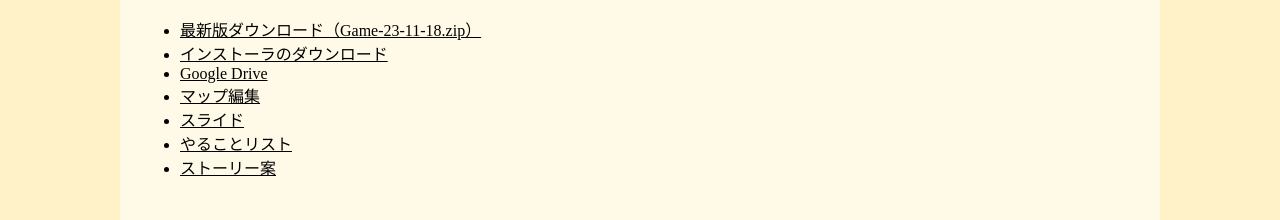
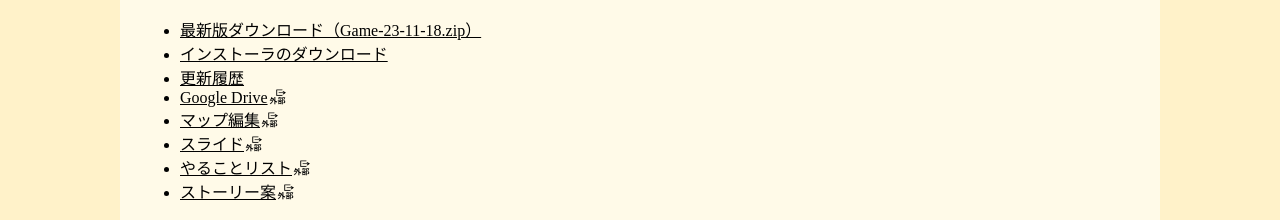
Before and after one commit to ShimaShima8293/GameWebsite, a plain HTML site: page index.html in a window 1280 px wide. Shown: the part 540-760 px from the top of the page. Drawn offline with Linux system fonts and the light colour scheme.

Commit message:
トップに更新履歴へのリンクを追加・外部サイト用の画像を追加

```diff
--- a/index.html
+++ b/index.html
@@ -28,6 +28,7 @@
         <ul>
             <li><a id="download" target="_blank">最新版ダウンロード</a></li>
             <li><a href="download/GameInstaller.exe" target="_blank">インストーラのダウンロード</a></li>
+            <li><a href="versions.html">更新履歴</a></li>
             <li><a href="https://drive.google.com/drive/folders/1S0PrfOKCQxPTouB78mT_j4Cf9J_4zZMp?usp=drive_link"
                     class="external" target="_blank">Google Drive</a></li>
             <li><a href="https://docs.google.com/spreadsheets/d/1zakjZSsQk-vuzCy3e6AFMg7xT4u8yIOsb2d-qDg1WtY/edit#gid=0"
--- a/style_simple.css
+++ b/style_simple.css
@@ -183,13 +183,13 @@ p {
     margin: 10px 10px 10px 20px;
 }
 
-/* .external {
+.external {
     background-image: url("images/extern_black.png");
     background-repeat: no-repeat;
     background-position: right;
     background-size: 20px;
     padding-right: 20px;
-} */
+}
 
 
 
```
